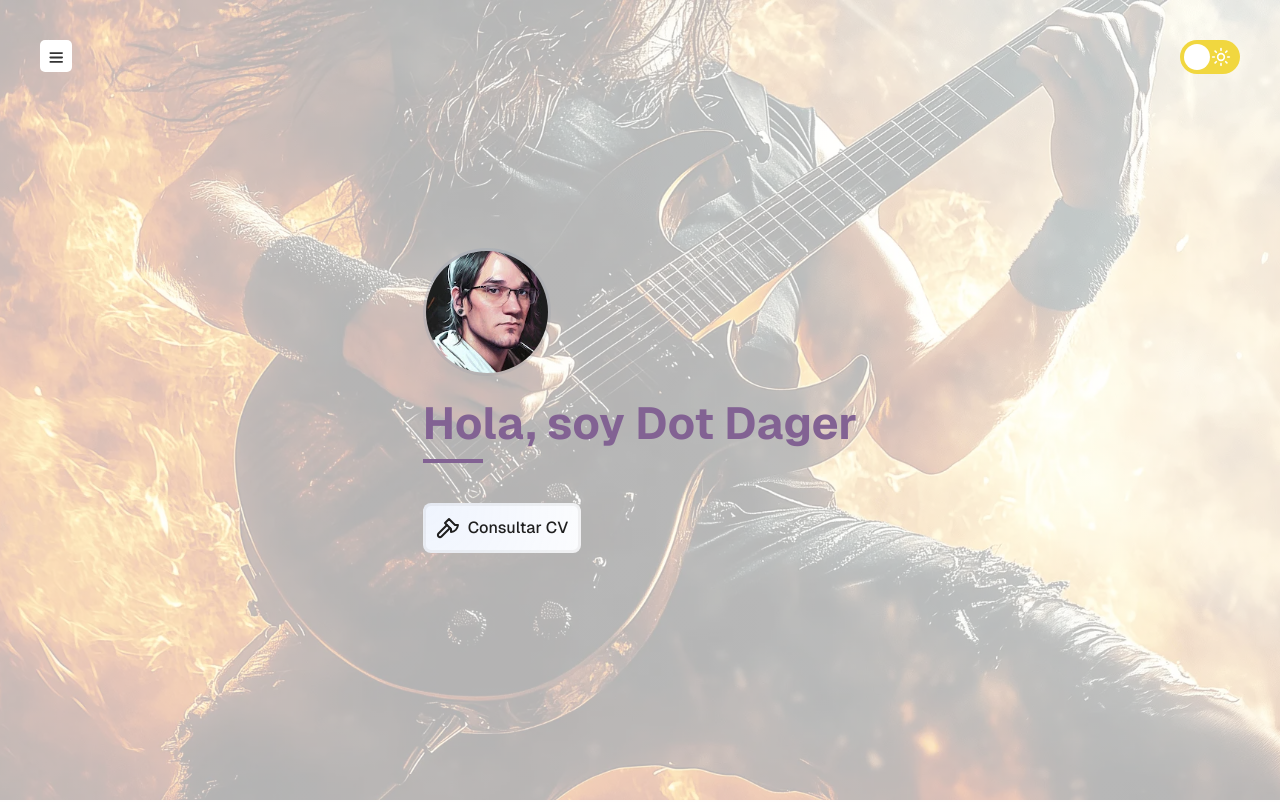
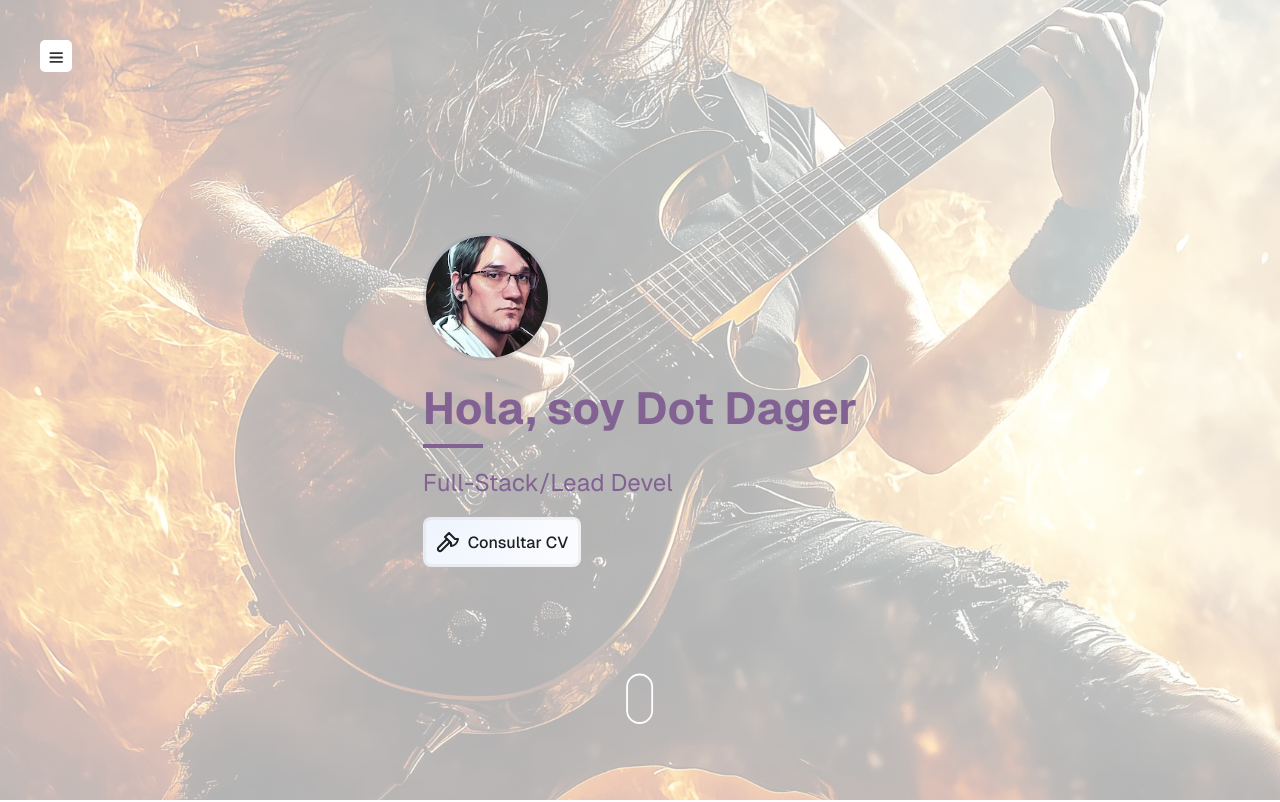
Before and after one commit to gartnerleandro/dotdager, a Next.js app: page / in a window 1280 px wide. Shown: the top 802 px of the page. Built offline with nearby package versions, Linux system fonts and the light colour scheme.

Commit message:
test: deploy without themeSwitcher

```diff
--- a/src/app/page.tsx
+++ b/src/app/page.tsx
@@ -1,9 +1,10 @@
 import { Axe, Linkedin, Youtube, Github, TreePalm, Instagram } from 'lucide-react';
 
-
+import Typewriter from '@/app/_components/Typewriter/Typewriter';
+import ScrollAnimation from '@/app/_components/ScrollAnimation/ScrollAnimation';
 import ProjectCard from '@/app/_components/ProjectCard/ProjectCard';
 import Timeline from '@/app/_components/Timeline/Timeline';
-import ThemeSwitcher from '@/app/_components/ThemeSwitcher/ThemeSwitcher';
+
 import Quotes from '@/app/_components/Quotes/Quotes';
 import ContactForm from '@/app/_components/ContactForm/ContactForm';
 import Navbar from '@/app/_components/Navbar/Navbar';
@@ -14,7 +15,7 @@ export default function Home() {
   return (
     <div className="page">
       <main className="main">
-        <ThemeSwitcher />
+
         <Navbar />
         <section className="hero">
           <div className="presentation">
@@ -23,14 +24,18 @@ export default function Home() {
             </div>
 
             <h2>Hola, soy Dot Dager</h2>
-
+            <Typewriter
+              strings={["Full-Stack/Lead Developer.", "Creador de contenido.", "Amante de la filosofía.", "Guitarrista.", "Catador de pepinos.", "Campeón del lumberjack."]}
+              autoStart={true}
+              loop={true}
+            />
             <a data-glow title="lumberjack" href="https://www.tbot.xyz/lumber/" target="_blank" className="fake-cv">
               <Axe />
               Consultar CV
             </a>
           </div>
 
-
+          <ScrollAnimation />
 
         </section>
 
```
